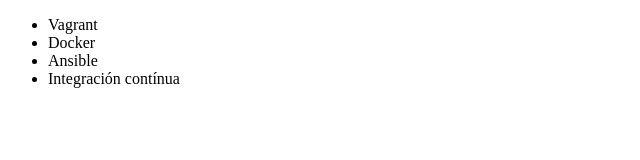
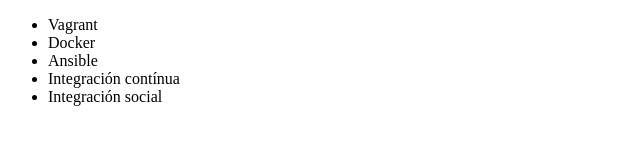
Before and after one commit to wallfloyd/Prueba-git, a plain HTML site: page index.html in a window 1280 px wide. Shown: the whole page, without its empty margins (0-640 px from the left). Drawn offline with Linux system fonts and the light colour scheme.

Commit message:
Adición de una linea de la lista de cursos alura

```diff
--- a/index.html
+++ b/index.html
@@ -10,7 +10,7 @@
          <li> Docker </li>
          <li> Ansible </li>
          <li> Integración contínua </li>
-
+         <li> Integración social </li>
      </ul>
 </body>
 </html>
```
